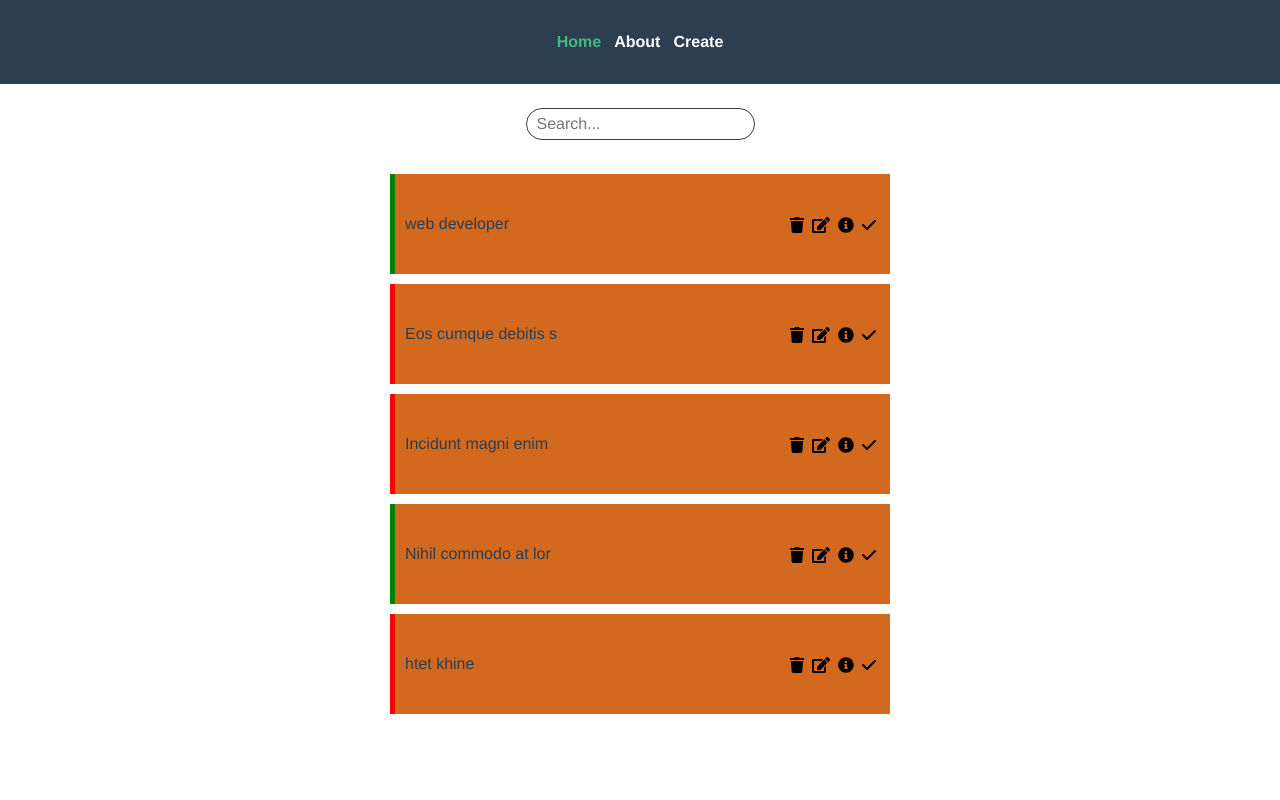
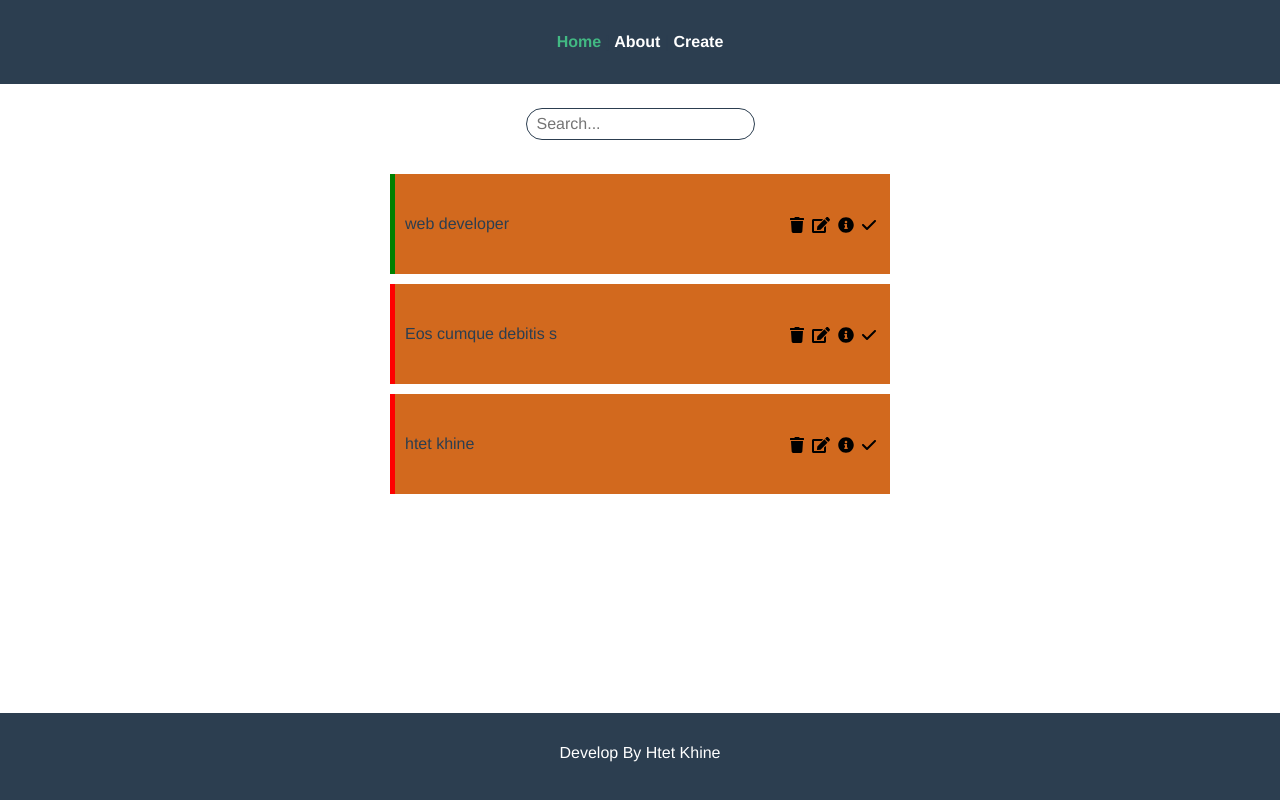
Before and after one commit to htetkhine/Vue-Learning, a Vue app in the folder project_planner/: page / in a window 1280 px wide. Built offline with nearby package versions, Linux system fonts and the light colour scheme; data requests are answered from the project's data file.

Commit message:
footer create

```diff
--- a/project_planner/src/App.vue
+++ b/project_planner/src/App.vue
@@ -1,10 +1,17 @@
 <template>
-  <nav>
-    <router-link to="/">Home</router-link> |
-    <router-link :to="{name:'about', params: { receivedData: 'helo' }}">About</router-link> |
-    <router-link :to="{name :'createProject'}">Create</router-link>
-  </nav>
+  <header>
+    <nav>
+      <router-link to="/">Home</router-link> |
+      <router-link :to="{name:'about', params: { receivedData: 'helo' }}">About</router-link> |
+      <router-link :to="{name :'createProject'}">Create</router-link>
+    </nav>
+  </header>
+
   <router-view/>
+
+  <footer>
+      <h6>Develop By Htet Khine</h6>
+  </footer>
 </template>
 <script setup>
 import { ref } from "vue";
@@ -20,7 +27,8 @@ import { defineProps } from "vue";
   color: #2c3e50;
 }
 
-nav {
+nav,
+footer {
   padding: 30px;
   background-color:#2c3e50;
   a {
@@ -31,9 +39,17 @@ nav {
       color: #42b983;
     }
   }
+  h6{
+    color: #fff;
+  }
   .van-search{
     display: inline-block;
     background: transparent;
   }
 }
+footer{
+  position:fixed;
+  bottom:0;
+  width:100%;
+}
 </style>
--- a/project_planner/src/assets/jsons/db.json
+++ b/project_planner/src/assets/jsons/db.json
@@ -13,18 +13,6 @@
       "id": 14
     },
     {
-      "title": "Incidunt magni enim",
-      "description": "Necessitatibus a omn",
-      "complete": false,
-      "id": 15
-    },
-    {
-      "title": "Nihil commodo at lor",
-      "description": "fdsf",
-      "complete": true,
-      "id": 16
-    },
-    {
       "title": "htet khine",
       "description": "het khine project\n",
       "complete": false,
```
